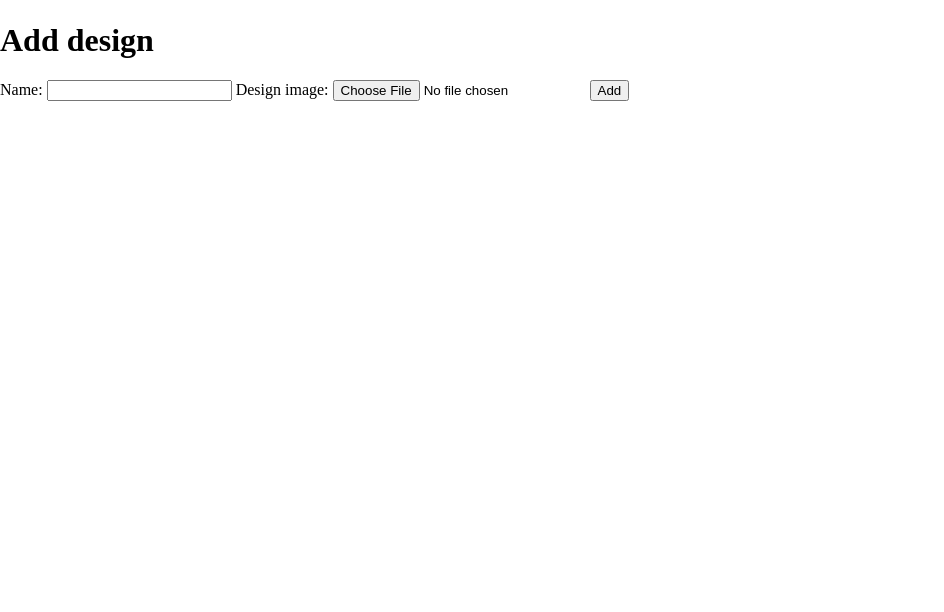
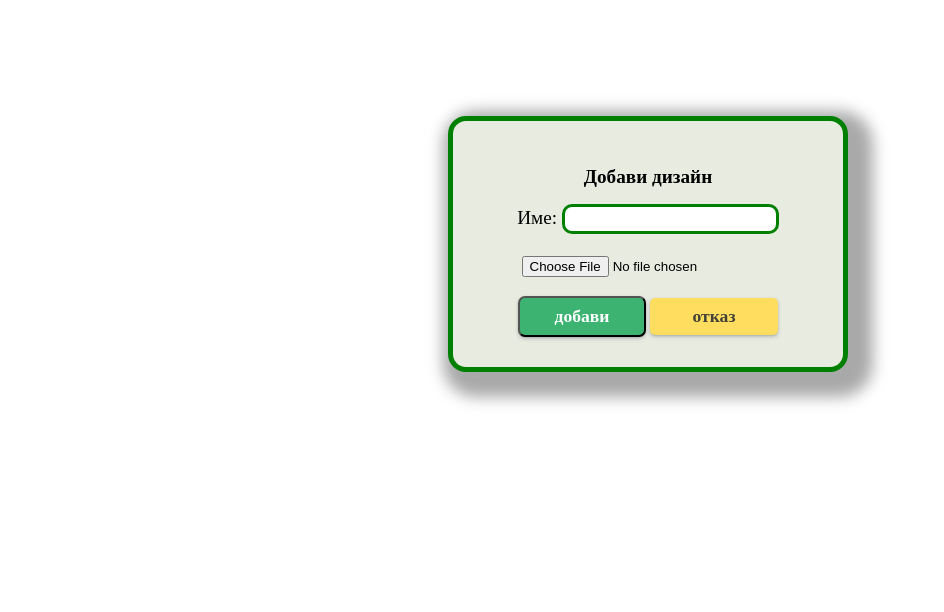
Before and after one commit to bvoytash/Quiz-Application, a Django app: page /design/add/ in a window 1280 px wide. Shown: the part 86-698 px from the top of the page, without its empty margins (0-944 px from the left). Run offline with Django 4.2, Linux system fonts and the light colour scheme; the visitor is signed in with stand-in values (Sample User, id 1); parts of the project's set-up code (start-up, migrations or seed data) failed here and were passed over; some libraries are stand-ins or nearby versions.

Commit message:
Added style to add_design page

```diff
--- a/static/home2.css
+++ b/static/home2.css
@@ -384,6 +384,24 @@ input[type=radio] {
 .design-likes {
     color: black;
 }
+.add-design {
+    display: block;
+    text-align: center;
+    background: #E7EBE0FF;
+    padding: 30px;
+    border-radius: 18px;
+    border: 5px solid green;
+    box-shadow: 10px 10px 15px 15px;
+    color: darkgrey;
+    /*position: relative;*/
+    width: 25rem;
+    margin-top: 9%;
+    margin-left: 35%;
+}
+.add-design-text{
+    color: black;
+    font-size: 120%;
+}
 
 .reg-form-field {
     font-size: medium;
--- a/templates/add_design.html
+++ b/templates/add_design.html
@@ -1,11 +1,15 @@
 {% extends 'base.html' %}
 {% block page_content %}
-
-<h1>Add design</h1>
-<form method="post" enctype="multipart/form-data">
-    {% csrf_token %}
-    {{ form }}
-    <button type="submit">Add</button>
-</form>
+{% load widget_tweaks %}
+    <div class="add-design">
+        <h2 class="add-design-text">Добави дизайн</h2>
+        <form method="post" enctype="multipart/form-data">
+            {% csrf_token %}
+            <p><label class="add-design-text">Име:  </label>{%render_field form.name style="font-size: medium; border: solid; border-color:green; border-radius: 10px; width 20px; height: 30px" %}</p>
+            <p class="add-design-text">{{ form.design_image }}</p>
+            <button class="login-btn" type="submit">добави</button>
+            <a class="cancel-btn" href="{% url 'design list' %}">отказ</a>
+        </form>
+    </div>
 
 {% endblock %}
```
Also changed, not shown: media/media/CC7445AC-AE84-41F2-A276-100EC5DBC612_AGDGxyX.jpg (added).
